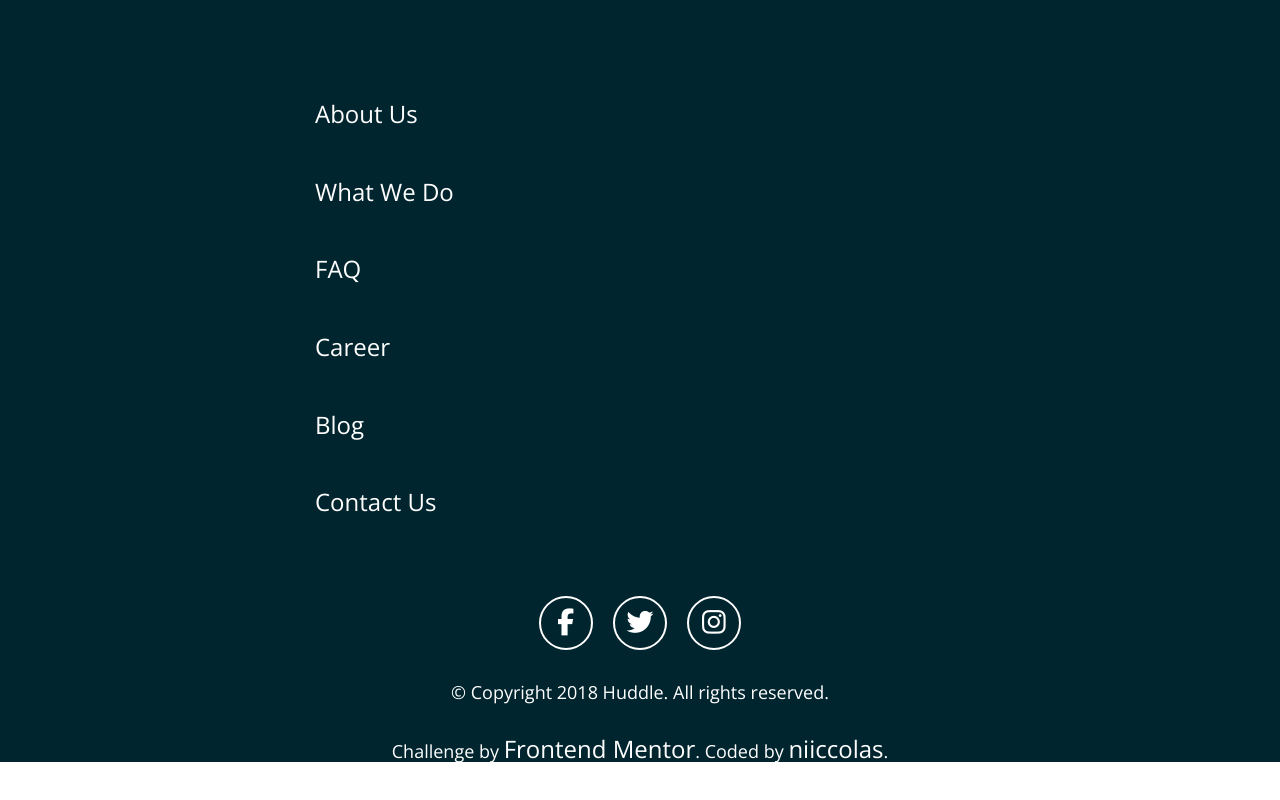
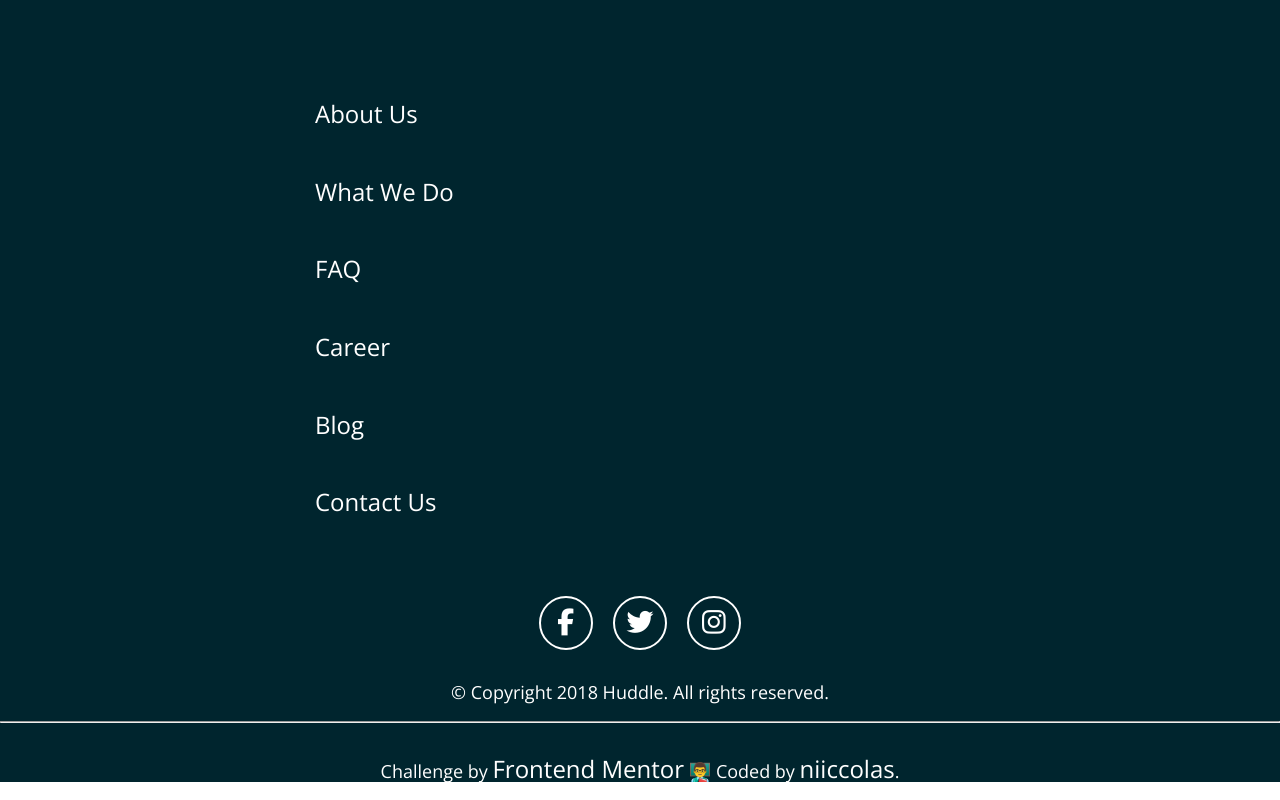
Before and after one commit to niiccolas/fem-huddle-alternating, a plain HTML site: page index.html in a window 1280 px wide. Shown: the part 5875-6675 px from the top of the page. Drawn offline with nearby package versions, Linux system fonts and the light colour scheme.

Commit message:
Set challenge credits to ID for specificity

```diff
--- a/index.html
+++ b/index.html
@@ -134,8 +134,9 @@
 
       <small>
         <p>&copy; Copyright 2018 Huddle. All rights reserved.</p>
-        <p class="attribution">
-          Challenge by <a href="https://www.frontendmentor.io?ref=challenge" target="_blank">Frontend Mentor</a>.
+        <hr>
+        <p id="challenge-credits">
+          Challenge by <a href="https://www.frontendmentor.io?ref=challenge" target="_blank">Frontend Mentor</a> 👨‍🏫
           Coded by <a href="https://github.com/niiccolas" target="_blank">niiccolas</a>.
         </p>
       </small>
```
